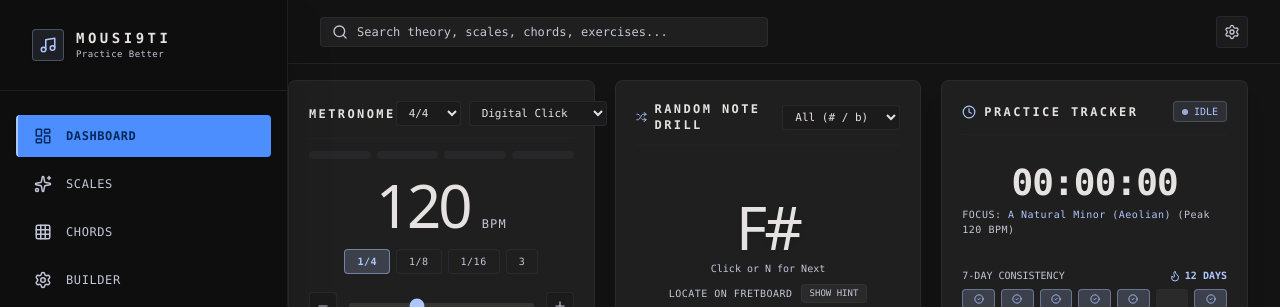
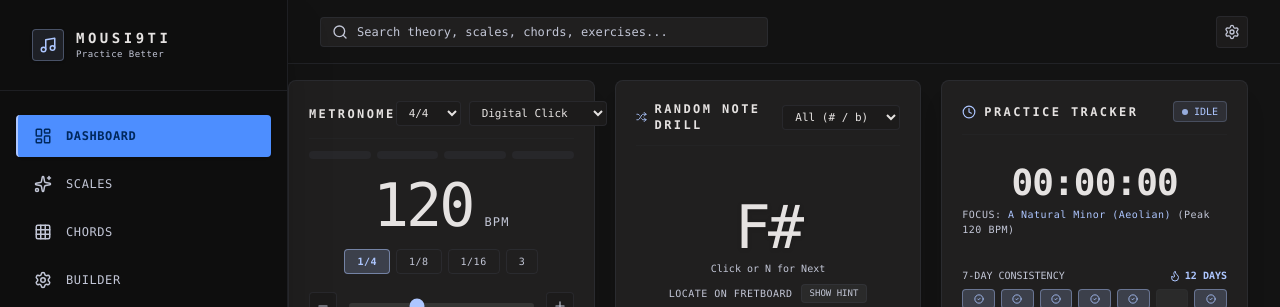
Before and after one commit to YassineKh2/Mous9ti, a React (Vite) app: page / in a window 1280 px wide. Shown: the top 307 px of the page. Built offline with nearby package versions, Linux system fonts and the light colour scheme; a small style sheet from the web is missing; a web font is replaced by a local one.

Commit message:
Changes the metronome and random note font to match rest of the app

```diff
--- a/src/components/Metronome.tsx
+++ b/src/components/Metronome.tsx
@@ -359,7 +359,7 @@ export const Metronome: React.FC<MetronomeProps> = ({
 
       {/* Large Numerical BPM Display */}
       <div className="flex items-baseline justify-center gap-3 my-1">
-        <span className="font-sans text-6xl font-light tracking-tighter text-on-surface select-none">
+        <span className="font-mono text-6xl font-light tracking-tighter text-on-surface select-none">
           {bpm}
         </span>
         <span className="font-mono text-xs text-on-surface-variant tracking-widest uppercase">
--- a/src/components/RandomDrill.tsx
+++ b/src/components/RandomDrill.tsx
@@ -131,7 +131,7 @@ export const RandomDrill: React.FC<RandomDrillProps> = ({
           className="group cursor-pointer flex flex-col items-center justify-center transition-transform hover:scale-105"
           onClick={pickNextRandomNote}
         >
-          <span className="font-sans text-6xl font-light tracking-tighter text-on-surface drop-shadow-sm">
+          <span className="font-mono text-6xl font-light tracking-tighter text-on-surface drop-shadow-sm">
             {currentNote}
           </span>
           <span className="text-[10px] font-mono text-on-surface-variant group-hover:text-primary transition-colors mt-1">
```
